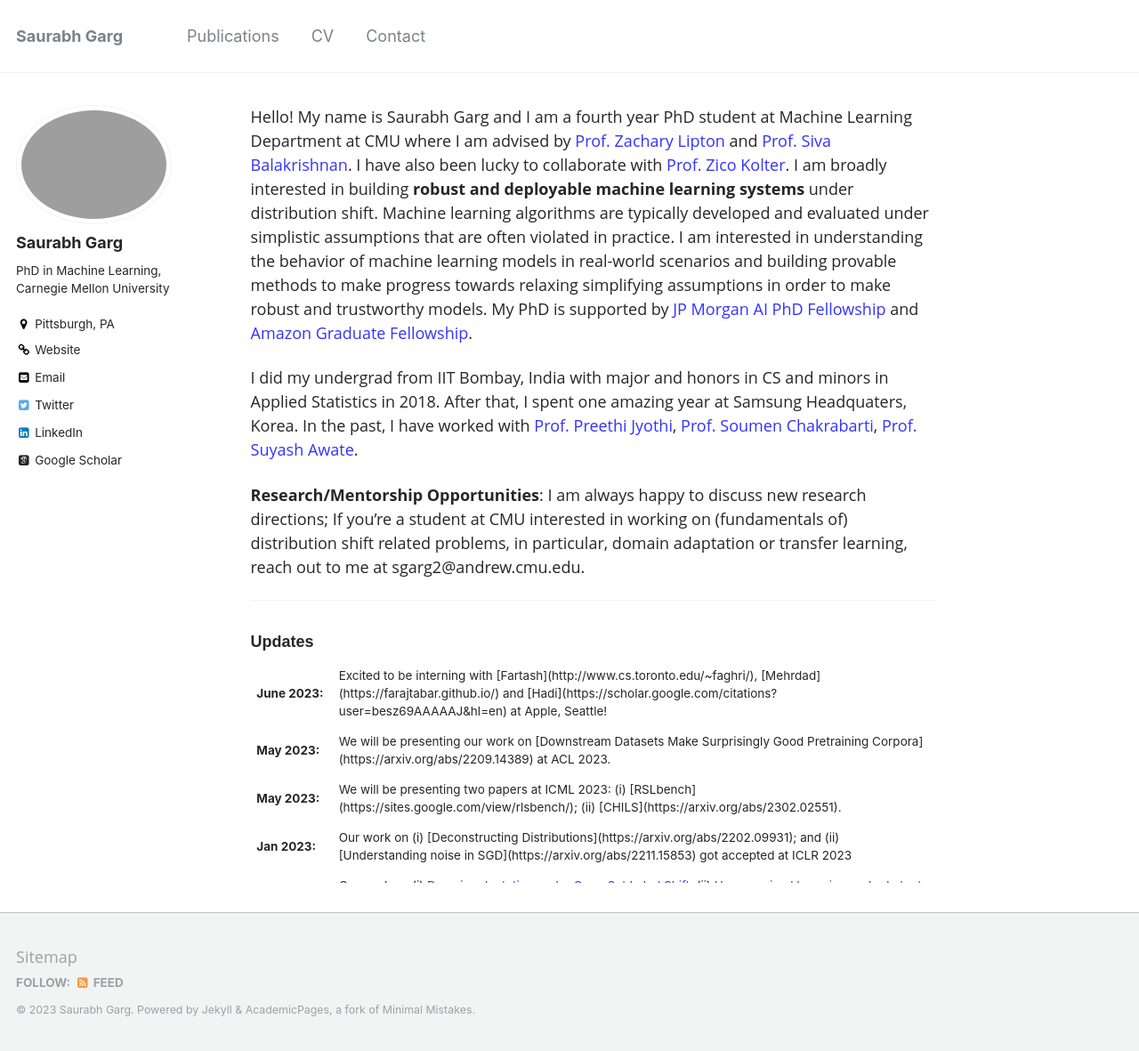
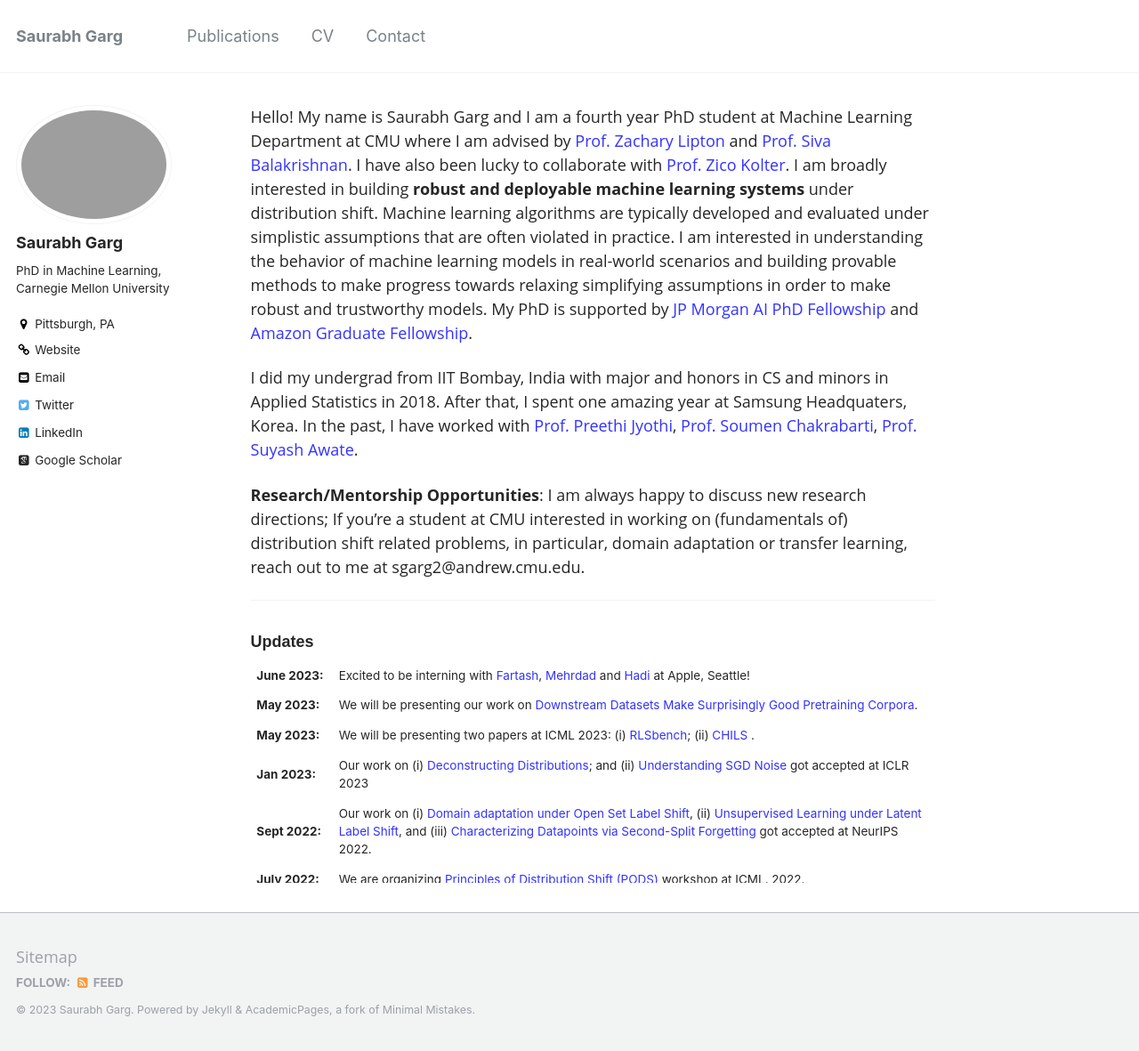
Before and after one commit to saurabhgarg1996/saurabhgarg1996.github.io, a Jekyll site: the page built from _pages/about.md, in a window 1280 px wide and 1181 px high. Shown: the whole window at 89% size. Built offline with Jekyll 4.4.1, drawn with Linux system fonts in a browser that asks for light colours; some web fonts are replaced.

Commit message:
News update

```diff
--- a/_pages/about.md
+++ b/_pages/about.md
@@ -36,10 +36,10 @@ table, tr, td {
        <col span="1" style="width: 12%;">
        <col span="1" style="width: 88%;">
 </colgroup>
-<tr><td> <b>June 2023:</b> </td> <td> Excited to be interning with [Fartash](http://www.cs.toronto.edu/~faghri/), [Mehrdad](https://farajtabar.github.io/) and [Hadi](https://scholar.google.com/citations?user=besz69AAAAAJ&hl=en) at Apple, Seattle! </td> </tr>
-<tr><td> <b>May 2023:</b> </td> <td> We will be presenting our work on [Downstream Datasets Make Surprisingly Good Pretraining Corpora](https://arxiv.org/abs/2209.14389) at ACL 2023.</td> </tr>
-<tr><td> <b>May 2023:</b> </td> <td> We will be presenting two papers at ICML 2023: (i) [RSLbench](https://sites.google.com/view/rlsbench/); (ii) [CHILS](https://arxiv.org/abs/2302.02551).</td> </tr>
-<tr><td> <b>Jan 2023:</b> </td> <td> Our work on (i) [Deconstructing Distributions](https://arxiv.org/abs/2202.09931); and (ii) [Understanding noise in SGD](https://arxiv.org/abs/2211.15853) got accepted at ICLR 2023 </td> </tr>
+<tr><td> <b>June 2023:</b> </td> <td> Excited to be interning with <a href="http://www.cs.toronto.edu/~faghri/">Fartash</a>, <a href="https://farajtabar.github.io/">Mehrdad</a> and <a href="https://scholar.google.com/citations?user=besz69AAAAAJ&hl=en">Hadi</a> at Apple, Seattle! </td> </tr>
+<tr><td> <b>May 2023:</b> </td> <td> We will be presenting our work on <a href="https://arxiv.org/abs/2209.14389 at ACL 2023">Downstream Datasets Make Surprisingly Good Pretraining Corpora</a>.</td> </tr>
+<tr><td> <b>May 2023:</b> </td> <td> We will be presenting two papers at ICML 2023: (i) <a href="https://sites.google.com/view/rlsbench/">RLSbench</a>; (ii) <a href="https://arxiv.org/abs/2302.02551">CHILS</a> .</td> </tr>
+<tr><td> <b>Jan 2023:</b> </td> <td> Our work on (i) <a href="https://arxiv.org/abs/2202.09931">Deconstructing Distributions</a>; and (ii) <a href="https://arxiv.org/abs/2211.15853">Understanding SGD Noise</a> got accepted at ICLR 2023 </td> </tr>
 <tr><td> <b> Sept 2022:</b> </td> <td> Our work on (i) <a href="https://saurabhgarg1996.github.io/publications/">Domain adaptation under Open Set Label Shift</a>, (ii) <a href="https://saurabhgarg1996.github.io/publications/">Unsupervised Learning under Latent Label Shift</a>, and (iii) <a href="https://saurabhgarg1996.github.io/publications">Characterizing Datapoints via Second-Split Forgetting</a> got accepted at NeurIPS 2022.</td></tr>
 <tr><td> <b> July 2022:</b> </td> <td> We are organizing <a href="https://sites.google.com/view/icml-2022-pods">Principles of Distribution Shift (PODS)</a> workshop at ICML, 2022. </td> </tr>
 <tr><td> <b> March 2022:</b> </td> <td> Honored to receive the <a href="https://www.jpmorgan.com/technology/artificial-intelligence/research-awards/phd-fellowship">JP Morgan AI PhD Fellowship</a> and <a href="https://www.amazon.science/academic-engagements/new-amazon-graduate-research-fellows-announced-at-carnegie-mellon">Amazon Graduate Fellowship</a>. </td> </tr>
```
